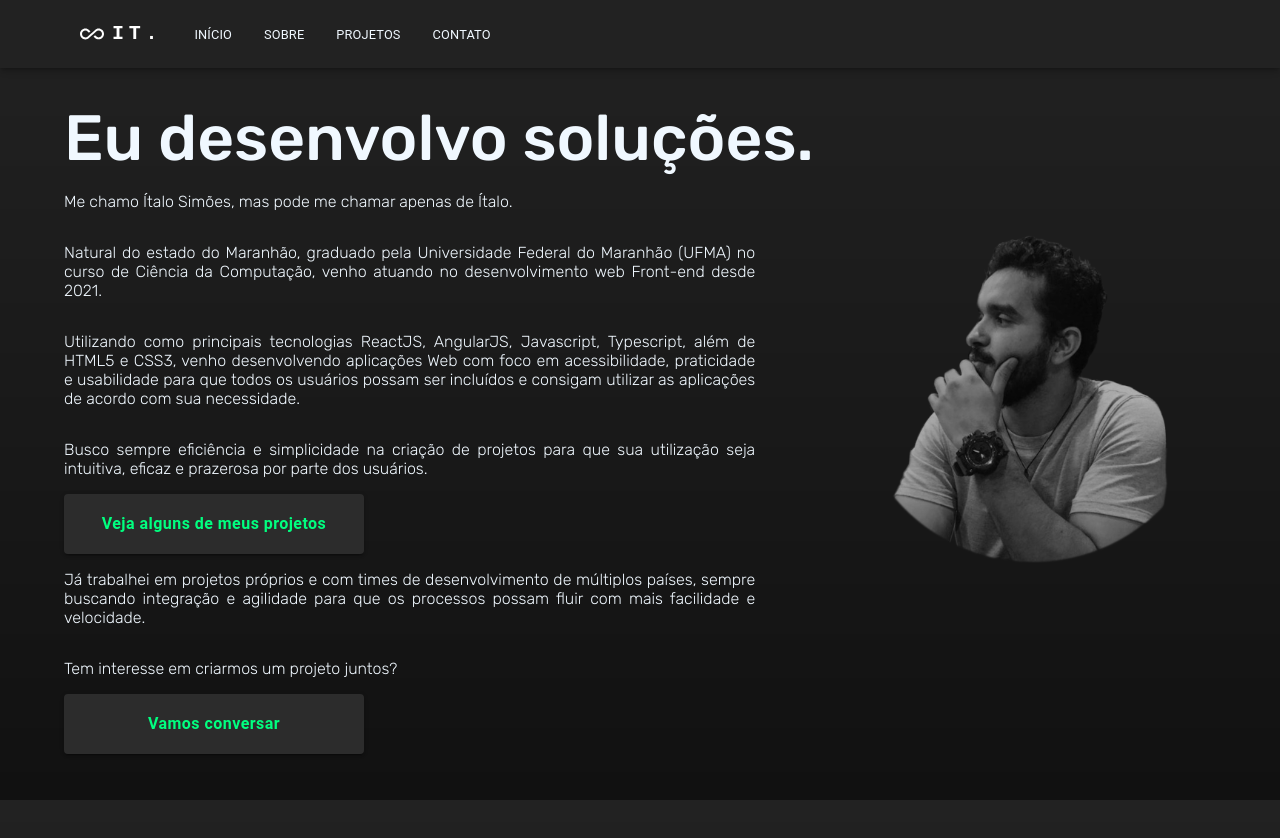
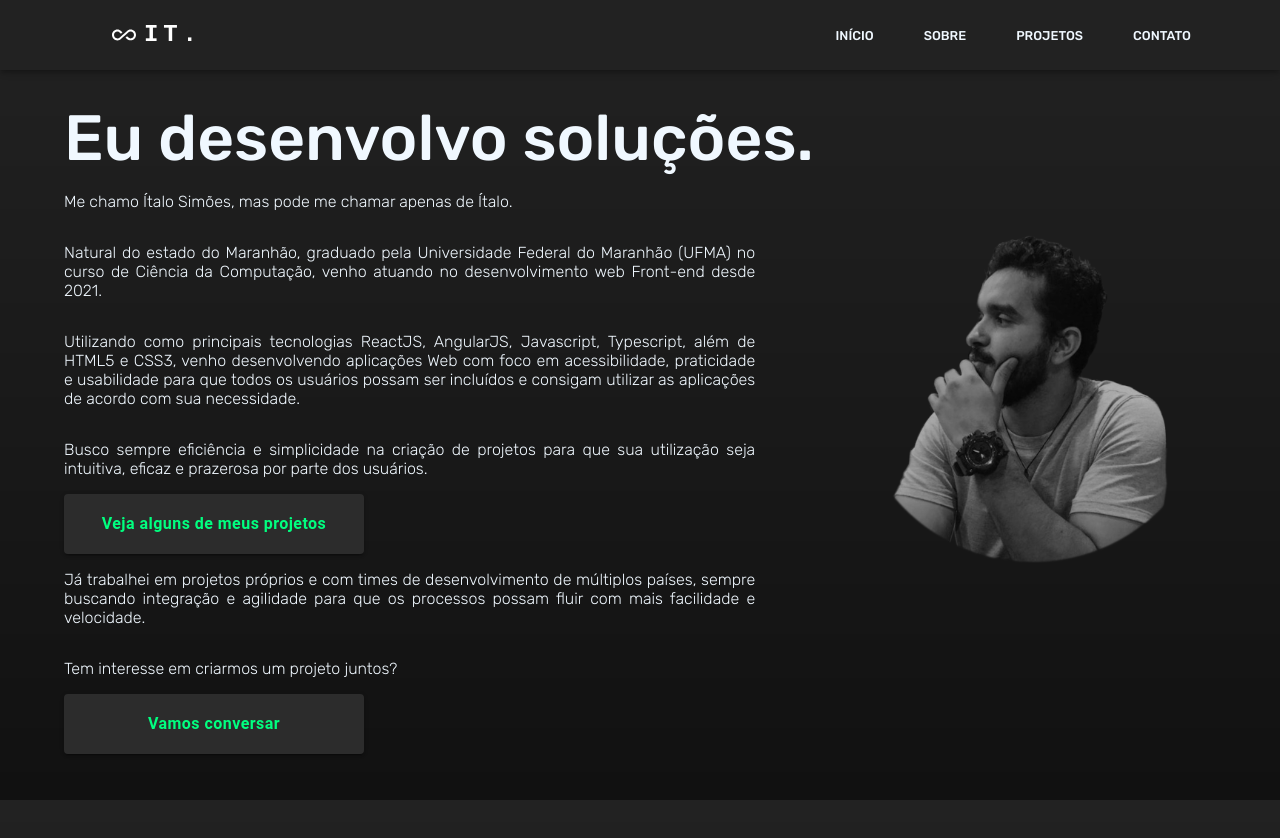
Before and after one commit to itsimoes/portfolio-site, a React (Create React App) app: page /#/sobre in a window 1280 px wide. Shown: the top 838 px of the page. Built offline with nearby package versions, Linux system fonts and the light colour scheme.

Commit message:
navbar atualizada

```diff
--- a/src/components/Navbar/Navbar.jsx
+++ b/src/components/Navbar/Navbar.jsx
@@ -27,37 +27,7 @@ const Navbar = () => {
     <AppBar sx={{ background: "#222" }} className="appbar">
       <Container>
         <Toolbar disableGutters>
-          <Link
-            to="/"
-            style={{
-              textDecoration: "none",
-              color: "inherit",
-              display: "flex",
-            }}
-          >
-            <MenuItem sx ={{":hover": {color: "springgreen"}  }}>
-              <AllInclusive
-                sx={{
-                  display: { xs: "none", md: "flex" },
-                  mr: 1,
-                }}
-              />
-              <Typography
-                variant="h6"
-                noWrap
-                sx={{
-                  display: { xs: "none", md: "flex" },
-                  fontFamily: "monospace",
-                  fontWeight: 700,
-                  letterSpacing: ".3rem",
-                  color: "inherit",
-                  textDecoration: "none",
-                }}
-              >
-                IT.
-              </Typography>
-            </MenuItem>
-          </Link>
+          {/* navbar mobile view */}
 
           <Box sx={{ flexGrow: 1, display: { xs: "flex", md: "none" } }}>
             <IconButton
@@ -87,94 +57,136 @@ const Navbar = () => {
               sx={{
                 display: { xs: "block", md: "none" },
               }}
-
             >
-              <MenuItem sx={{backgroundColor: "#222"}}>
+              <MenuItem sx={{ backgroundColor: "#222" }}>
                 <Typography>
-                  <Link to="/" style={{ textDecoration: "none", color: 'springgreen'}}>Início</Link>
+                  <Link
+                    to="/"
+                    style={{ textDecoration: "none", color: "springgreen" }}
+                  >
+                    Início
+                  </Link>
                 </Typography>
               </MenuItem>
               <MenuItem>
                 <Typography>
-                  <Link to="/sobre" style={{ textDecoration: "none", color: 'springgreen'}}>Sobre</Link>
+                  <Link
+                    to="/sobre"
+                    style={{ textDecoration: "none", color: "springgreen" }}
+                  >
+                    Sobre
+                  </Link>
                 </Typography>
               </MenuItem>
               <MenuItem>
                 <Typography>
-                  <Link to="/projetos" style={{ textDecoration: "none", color: 'springgreen'}}>Projetos</Link>
+                  <Link
+                    to="/projetos"
+                    style={{ textDecoration: "none", color: "springgreen" }}
+                  >
+                    Projetos
+                  </Link>
                 </Typography>
               </MenuItem>
               <MenuItem>
                 <Typography>
-                  <Link to="/contato" style={{ textDecoration: "none", color: 'springgreen'}}>Contato</Link>
+                  <Link
+                    to="/contato"
+                    style={{ textDecoration: "none", color: "springgreen" }}
+                  >
+                    Contato
+                  </Link>
                 </Typography>
               </MenuItem>
             </Menu>
           </Box>
           <Link
             to="/"
+            style={{
+              textDecoration: "none",
+              color: "inherit",
+              display: "flex",
+            }}
+          >
+            <MenuItem sx={{ ":hover": { color: "springgreen" } }}>
+              <AllInclusive
                 sx={{
-              mr: 2,
                   display: { xs: "flex", md: "none" },
-              flexDirection: "row",
-              flexGrow: 1,
+                  mr: 1,
+                }}
+              />
+              <Typography
+                variant="h5"
+                noWrap
+                sx={{
+                  display: { xs: "flex", md: "none" },
                   fontFamily: "monospace",
                   fontWeight: 700,
                   letterSpacing: ".3rem",
                   color: "inherit",
                   textDecoration: "none",
-              background: "#222",
                 }}
               >
-            <AllInclusive sx={{ display: { xs: "flex", md: "none" }, mr: 1, color: "aliceblue",
-                textDecoration: "none", }} />
+                IT.
+              </Typography>
+            </MenuItem>
+          </Link>
+
+          {/* navbar desktop view */}
+          <Link
+            to="/"
+            style={{
+              textDecoration: "none",
+              color: "inherit",
+              display: "flex",
+            }}
+          >
+            <MenuItem sx={{ ":hover": { color: "springgreen" } }}>
+              <AllInclusive
+                sx={{
+                  display: { xs: "none", md: "flex" },
+                  mr: 1,
+                }}
+              />
               <Typography
                 variant="h5"
                 noWrap
                 sx={{
-                mr: 2,
-                display: { xs: "flex", md: "none" },
-                flexGrow: 1,
+                  display: { xs: "none", md: "flex" },
                   fontFamily: "monospace",
                   fontWeight: 700,
                   letterSpacing: ".3rem",
-                background: "#222",
-                color: "aliceblue",
+                  color: "inherit",
                   textDecoration: "none",
                 }}
               >
                 IT.
               </Typography>
+            </MenuItem>
           </Link>
-          <Box sx={{ flexGrow: 1, display: { xs: "none", md: "flex" } }}>
-            <MenuItem sx={{ my: 2, color: "white", display: "block" }}>
-              <Typography>
+          <Box
+            sx={{
+              flexGrow: 1,
+              display: { xs: "none", md: "flex" },
+              justifyContent: "flex-end",
+              alignItems: "center",
+            }}
+          >
             <Link to="/" className="link">
               Início
             </Link>
-              </Typography>
-            </MenuItem>
-            <MenuItem sx={{ my: 2, color: "white", display: "block" }}>
-              <Typography>
+
             <Link to="/sobre" className="link">
               Sobre
             </Link>
-              </Typography>
-            </MenuItem>
-            <MenuItem sx={{ my: 2, color: "white", display: "block" }}>
-              <Typography>
+
             <Link to="/projetos" className="link">
               Projetos
             </Link>
-              </Typography>
-            </MenuItem>
-            <MenuItem sx={{ my: 2, color: "white", display: "block" }}>
-              <Typography>
+
             <Link to="/contato" className="link">
               Contato
             </Link>
-              </Typography>
-            </MenuItem>
           </Box>
         </Toolbar>
       </Container>
--- a/src/components/Navbar/style.css
+++ b/src/components/Navbar/style.css
@@ -4,14 +4,33 @@
     top: 0;
 }
 
+.logo-link {
+    display: flex;
+    align-items: center;
+    transition: 0.3s ease;
+}
+
+
+
 .link {
+    display: flex;
+    justify-content: center;
+    align-items: center;
+    height: 70px;
+    padding-left: 25px;
+    padding-right: 25px;
     text-decoration: none;
     text-transform: uppercase;
     color: aliceblue;
     font-size: 0.8em;
+    font-weight: 500;
+    transition: 0.3s ease;
 }
 .link:hover {
-    color: springgreen;
+    background-color: springgreen;
+    color: #222;
+    transition: 0.3s ease;
+    box-shadow: rgba(0, 0, 0, 1) 0px 3px 8px;
 }
 
 .MuiMenu-root ul{
```
Also changed, not shown: src/components/Home/Home.jsx (+0 -7 lines). Lines whose indentation alone changed are shown as unchanged.
